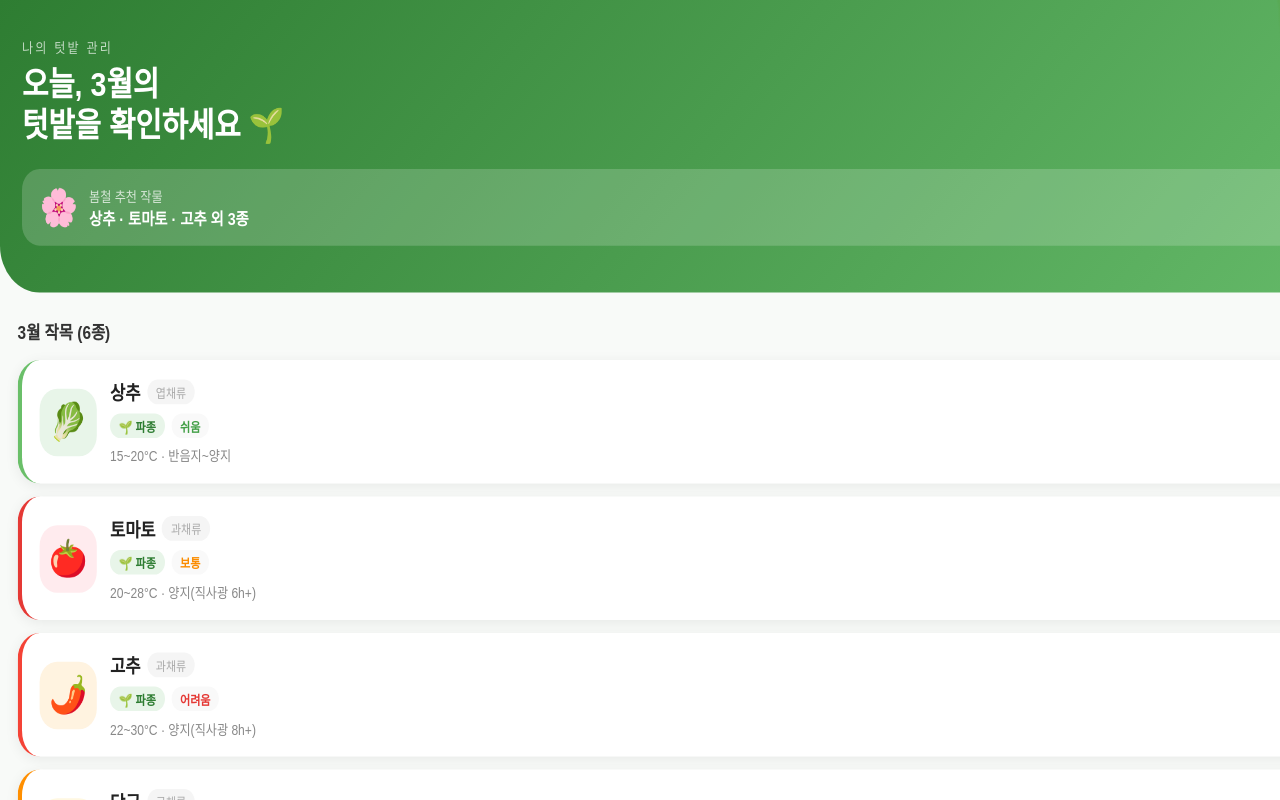
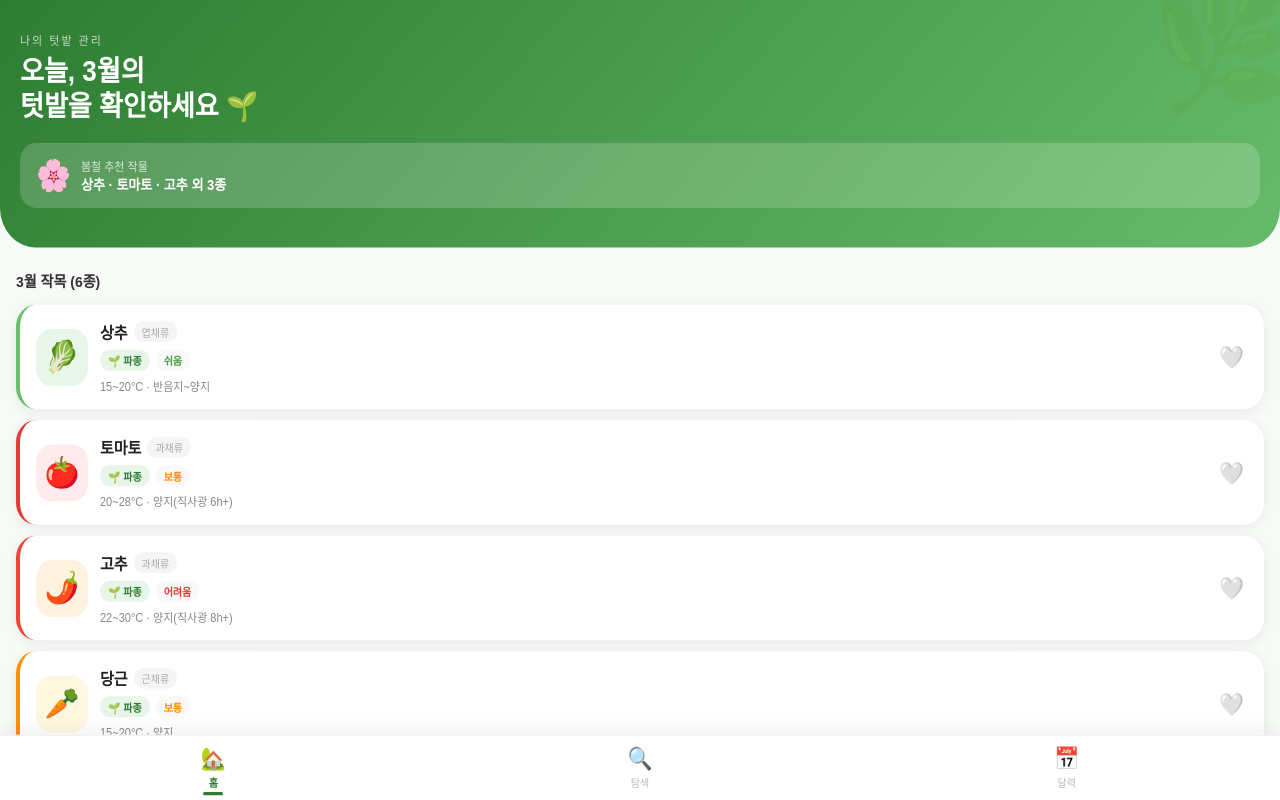
Before and after one commit to sungsu88kim-ai/my-garden-apps, a React (Create React App) app: page / in a window 1280 px wide. Built offline with nearby package versions, Linux system fonts and the light colour scheme.

Commit message:
windowsize1.11

```diff
--- a/src/App.js
+++ b/src/App.js
@@ -571,7 +571,7 @@ const styles = {
     display:"flex", flexDirection:"column",
     position:"fixed",
     top:0, left:0,
-    transform:"scale(1.1, 1.3)",
+    transform:"scale(1.0, 1.1)",
     transformOrigin:"top left",
   },
   statusBar: {
```
